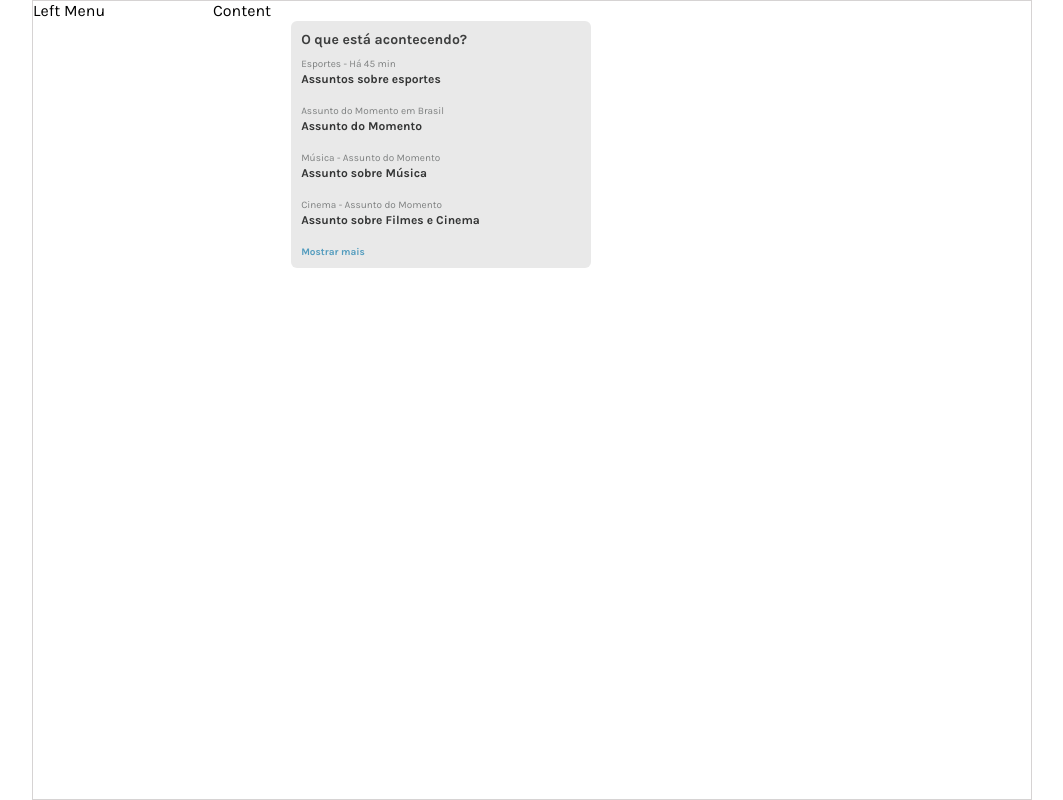
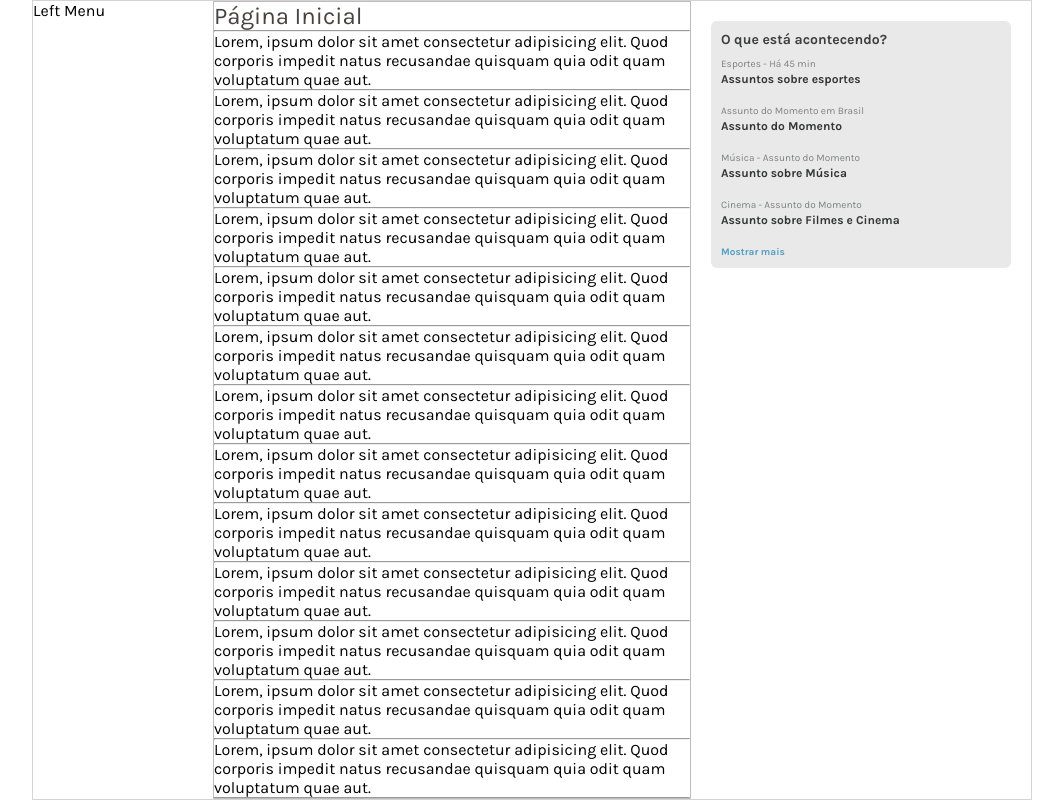
Before and after one commit to bsfonseca/growtwitter-react, a React (Vite) app: page / in a window 1280 px wide. Shown: the whole page, without its empty margins (108-1171 px from the left). Built offline with nearby package versions, Linux system fonts and the light colour scheme.

Commit message:
feat: criação card menu

```diff
--- a/src/components/Content.tsx
+++ b/src/components/Content.tsx
@@ -1,9 +1,132 @@
+import styled from "styled-components";
+
+const ContentStyled = styled.div`
+    flex: 1;
+
+    overflow: auto;
+    min-width: 220px;
+    background-color: white;
+    border: 1px solid #bdbbbb;
+
+    #pagina-inicial {
+        color: #4a4141;
+        font-size: 24px;
+    }
+`;
+
 export function Content() {
     return (
         <>
-            <main id="content">
-                <p>Content</p>
-            </main>
+            <ContentStyled>
+                <p id="pagina-inicial">Página Inicial</p>
+                <hr />
+                <p>
+                    Lorem, ipsum dolor sit amet consectetur adipisicing elit. Quod corporis impedit natus recusandae
+                    quisquam quia odit quam voluptatum quae aut.
+                </p>
+                <hr />
+                <p>
+                    Lorem, ipsum dolor sit amet consectetur adipisicing elit. Quod corporis impedit natus recusandae
+                    quisquam quia odit quam voluptatum quae aut.
+                </p>
+
+                <hr />
+                <p>
+                    Lorem, ipsum dolor sit amet consectetur adipisicing elit. Quod corporis impedit natus recusandae
+                    quisquam quia odit quam voluptatum quae aut.
+                </p>
+                <hr />
+                <p>
+                    Lorem, ipsum dolor sit amet consectetur adipisicing elit. Quod corporis impedit natus recusandae
+                    quisquam quia odit quam voluptatum quae aut.
+                </p>
+                <hr />
+                <p>
+                    Lorem, ipsum dolor sit amet consectetur adipisicing elit. Quod corporis impedit natus recusandae
+                    quisquam quia odit quam voluptatum quae aut.
+                </p>
+                <hr />
+                <p>
+                    Lorem, ipsum dolor sit amet consectetur adipisicing elit. Quod corporis impedit natus recusandae
+                    quisquam quia odit quam voluptatum quae aut.
+                </p>
+                <hr />
+                <p>
+                    Lorem, ipsum dolor sit amet consectetur adipisicing elit. Quod corporis impedit natus recusandae
+                    quisquam quia odit quam voluptatum quae aut.
+                </p>
+                <hr />
+                <p>
+                    Lorem, ipsum dolor sit amet consectetur adipisicing elit. Quod corporis impedit natus recusandae
+                    quisquam quia odit quam voluptatum quae aut.
+                </p>
+                <hr />
+                <p>
+                    Lorem, ipsum dolor sit amet consectetur adipisicing elit. Quod corporis impedit natus recusandae
+                    quisquam quia odit quam voluptatum quae aut.
+                </p>
+                <hr />
+                <p>
+                    Lorem, ipsum dolor sit amet consectetur adipisicing elit. Quod corporis impedit natus recusandae
+                    quisquam quia odit quam voluptatum quae aut.
+                </p>
+                <hr />
+                <p>
+                    Lorem, ipsum dolor sit amet consectetur adipisicing elit. Quod corporis impedit natus recusandae
+                    quisquam quia odit quam voluptatum quae aut.
+                </p>
+                <hr />
+                <p>
+                    Lorem, ipsum dolor sit amet consectetur adipisicing elit. Quod corporis impedit natus recusandae
+                    quisquam quia odit quam voluptatum quae aut.
+                </p>
+                <hr />
+                <p>
+                    Lorem, ipsum dolor sit amet consectetur adipisicing elit. Quod corporis impedit natus recusandae
+                    quisquam quia odit quam voluptatum quae aut.
+                </p>
+
+                <hr />
+                <p>
+                    Lorem, ipsum dolor sit amet consectetur adipisicing elit. Quod corporis impedit natus recusandae
+                    quisquam quia odit quam voluptatum quae aut.
+                </p>
+                <hr />
+                <p>
+                    Lorem, ipsum dolor sit amet consectetur adipisicing elit. Quod corporis impedit natus recusandae
+                    quisquam quia odit quam voluptatum quae aut.
+                </p>
+                <hr />
+                <p>
+                    Lorem, ipsum dolor sit amet consectetur adipisicing elit. Quod corporis impedit natus recusandae
+                    quisquam quia odit quam voluptatum quae aut.
+                </p>
+                <hr />
+                <p>
+                    Lorem, ipsum dolor sit amet consectetur adipisicing elit. Quod corporis impedit natus recusandae
+                    quisquam quia odit quam voluptatum quae aut.
+                </p>
+                <hr />
+                <p>
+                    Lorem, ipsum dolor sit amet consectetur adipisicing elit. Quod corporis impedit natus recusandae
+                    quisquam quia odit quam voluptatum quae aut.
+                </p>
+                <hr />
+                <p>
+                    Lorem, ipsum dolor sit amet consectetur adipisicing elit. Quod corporis impedit natus recusandae
+                    quisquam quia odit quam voluptatum quae aut.
+                </p>
+                <hr />
+                <p>
+                    Lorem, ipsum dolor sit amet consectetur adipisicing elit. Quod corporis impedit natus recusandae
+                    quisquam quia odit quam voluptatum quae aut.
+                </p>
+                <hr />
+                <p>
+                    Lorem, ipsum dolor sit amet consectetur adipisicing elit. Quod corporis impedit natus recusandae
+                    quisquam quia odit quam voluptatum quae aut.
+                </p>
+            </ContentStyled>
         </>
     );
 }
```
